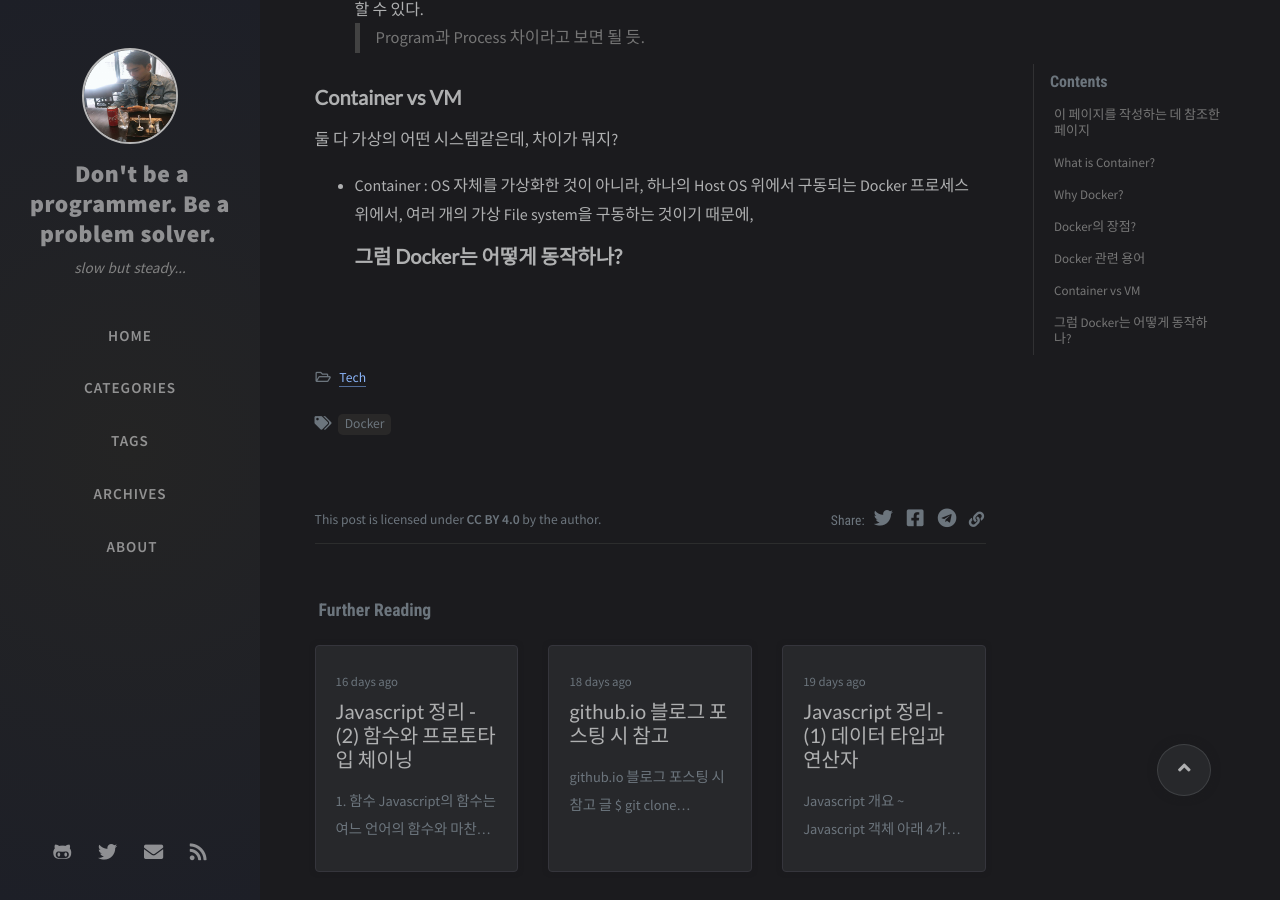
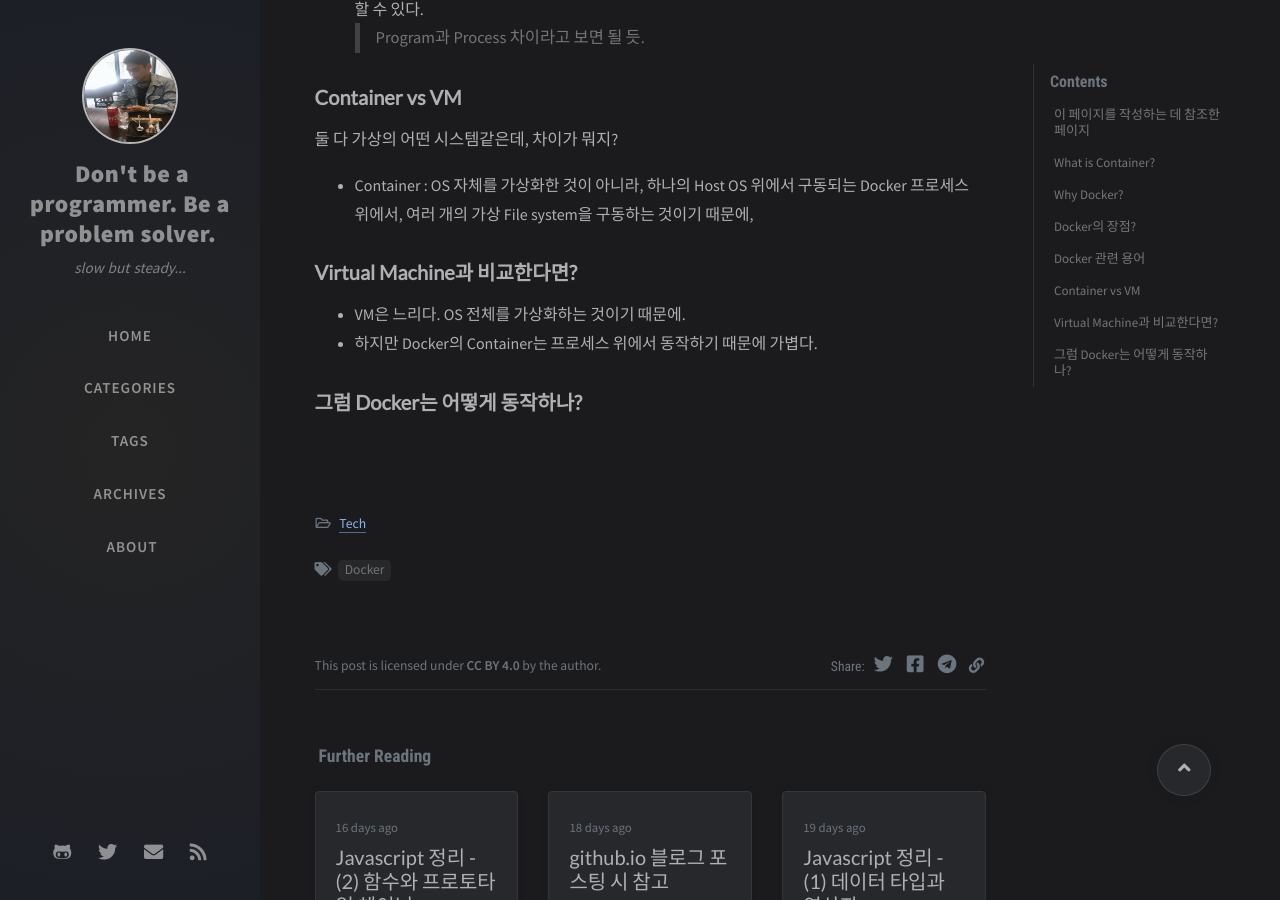
Before and after one commit to eurowondollaryen/eurowondollaryen.github.io, a Jekyll site: the page built from _posts/2020-08-25-docker.md, in a window 1280 px wide and 900 px high, scrolled down 997 px. Built offline with Jekyll 4.4.1, drawn with Linux system fonts in a browser that asks for light colours; nearby versions of some CDN libraries; comment, search, counter and statistics services are not loaded.

Commit message:
docker added

```diff
--- a/_posts/2020-08-25-docker.md
+++ b/_posts/2020-08-25-docker.md
@@ -35,4 +35,9 @@ pin: true
 ### **Container vs VM**
 둘 다 가상의 어떤 시스템같은데, 차이가 뭐지?
 * Container : OS 자체를 가상화한 것이 아니라, 하나의 Host OS 위에서 구동되는 Docker 프로세스 위에서, 여러 개의 가상 File system을 구동하는 것이기 때문에,
+
+### **Virtual Machine과 비교한다면?**
+* VM은 느리다. OS 전체를 가상화하는 것이기 때문에.
+* 하지만 Docker의 Container는 프로세스 위에서 동작하기 때문에 가볍다.
+
 ### **그럼 Docker는 어떻게 동작하나?**
```
